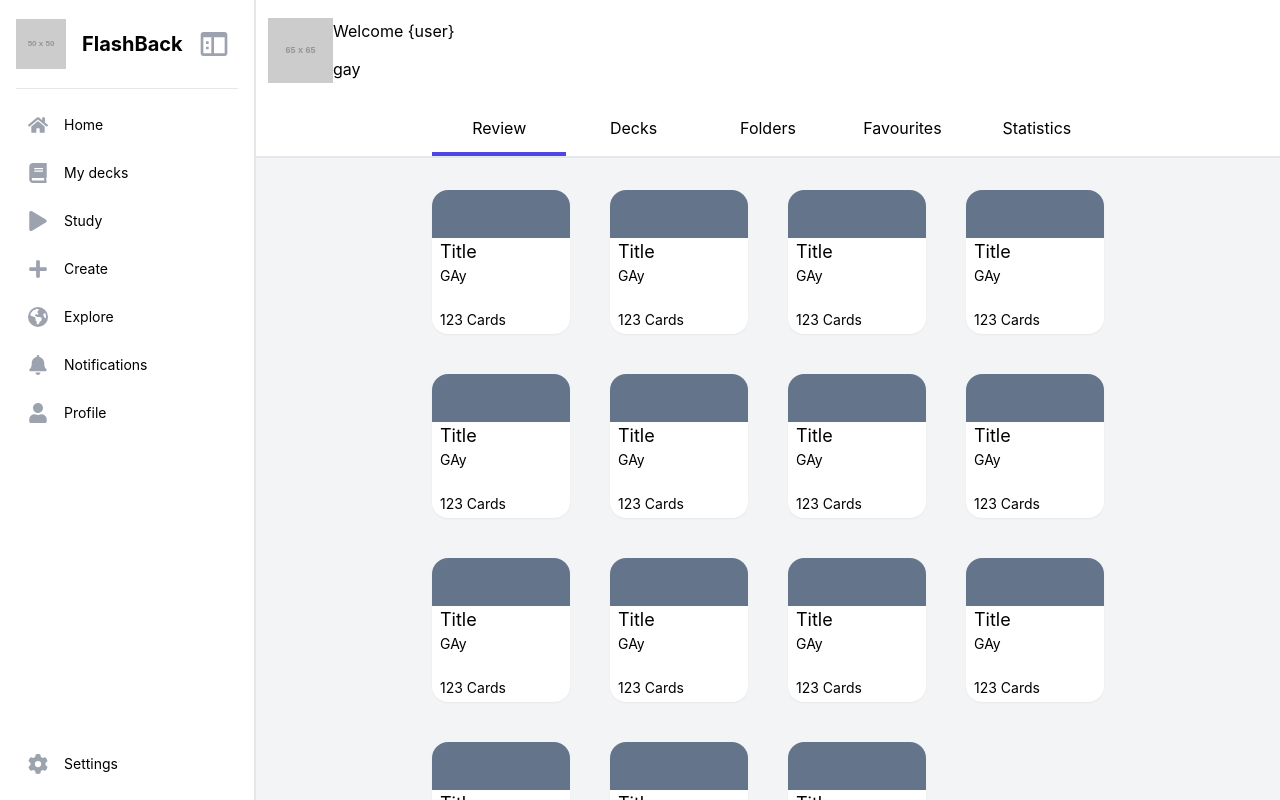
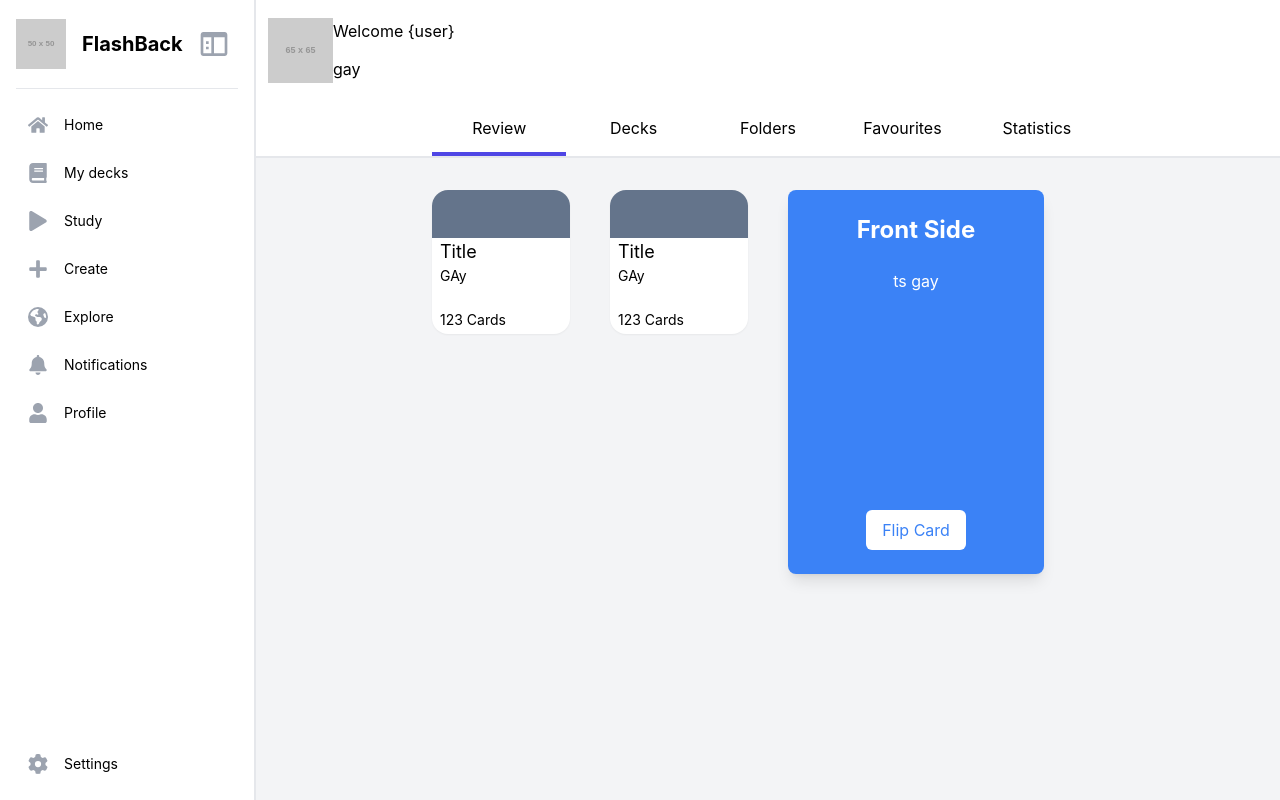
Before and after one commit to exzestential/FlashBack, a React (Create React App) app in the folder client/: page /temp in a window 1280 px wide. Built offline with nearby package versions, Linux system fonts and the light colour scheme.

Commit message:
YOOOOO FLIPPING CARD

```diff
--- /dev/null
+++ b/client/src/component/cards/FlashCard.js
@@ -0,0 +1,52 @@
+import { useState } from "react";
+import "../../styles/component/flashcard/FlashCard.css";
+
+export default function FlipCard() {
+  const [isFlipped, setIsFlipped] = useState(false);
+
+  const handleClick = () => {
+    setIsFlipped(!isFlipped);
+  };
+
+  return (
+    <div className="w-64 h-96 relative perspective-1000">
+      <div
+        className={`relative w-full h-full duration-700 transform-style-preserve-3d ${
+          isFlipped ? "rotate-y-180" : ""
+        }`}
+      >
+        {/* Front of card */}
+        <div className="absolute w-full h-full backface-hidden bg-blue-500 rounded-lg shadow-lg flex flex-col justify-between p-6">
+          <div className="flex flex-col items-center text-center">
+            <h2 className="text-2xl font-bold text-white mb-4">Front Side</h2>
+            <p className="text-white">ts gay</p>
+          </div>
+          <div className="flex justify-center mt-4">
+            <button
+              onClick={handleClick}
+              className="bg-white text-blue-500 px-4 py-2 rounded-md hover:bg-blue-100 transition-colors"
+            >
+              Flip Card
+            </button>
+          </div>
+        </div>
+
+        {/* Back of card */}
+        <div className="absolute w-full h-full backface-hidden bg-red-500 rounded-lg shadow-lg rotate-y-180 flex flex-col justify-between p-6">
+          <div className="flex flex-col items-center text-center">
+            <h2 className="text-2xl font-bold text-white mb-4">Back Side</h2>
+            <p className="text-white">homo</p>
+          </div>
+          <div className="flex justify-center mt-4">
+            <button
+              onClick={handleClick}
+              className="bg-white text-red-500 px-4 py-2 rounded-md hover:bg-red-100 transition-colors"
+            >
+              Flip Back
+            </button>
+          </div>
+        </div>
+      </div>
+    </div>
+  );
+}
--- a/client/src/component/flashcard/FlashCard.js
+++ /dev/null
@@ -1,2 +0,0 @@
-const FlashCard = null;
-export default FlashCard;
--- /dev/null
+++ b/client/src/component/homeTabs/Review.js
@@ -0,0 +1,16 @@
+import React from "react";
+import { DeckCard, FlashCard } from "../cards";
+
+const Review = () => {
+  return (
+    <div className="mx-40">
+      <div class="grid grid-cols-1 my-4 sm:grid-cols-2 md:grid-cols-3 lg:grid-cols-4 110:grid-cols-5 gap-10">
+        <DeckCard />
+        <DeckCard />
+        <FlashCard />
+      </div>
+    </div>
+  );
+};
+
+export default Review;
--- a/client/src/page/Home.js
+++ b/client/src/page/Home.js
@@ -1,7 +1,7 @@
 import React, { useState } from "react";
 
 import { SideNav, Tabs, AnimatedTabPanels } from "../component/global";
-import { DeckCard } from "../component/flashcard";
+import Review from "../component/homeTabs/Review";
 
 const Home = () => {
   const tabs = ["Review", "Decks", "Folders", "Favourites", "Statistics"];
@@ -12,27 +12,7 @@ const Home = () => {
   const panels = [
     {
       key: "Review",
-      content: (
-        <div className="mx-40">
-          <div class="grid grid-cols-1 my-4 sm:grid-cols-2 md:grid-cols-3 lg:grid-cols-4 110:grid-cols-5 gap-10">
-            <DeckCard />
-            <DeckCard />
-            <DeckCard />
-            <DeckCard />
-            <DeckCard />
-            <DeckCard />
-            <DeckCard />
-            <DeckCard />
-            <DeckCard />
-            <DeckCard />
-            <DeckCard />
-            <DeckCard />
-            <DeckCard />
-            <DeckCard />
-            <DeckCard />
-          </div>
-        </div>
-      ),
+      content: <Review />,
     },
     { key: "Decks", content: <div>Decks content…</div> },
     { key: "Folders", content: <div>Folders content…</div> },
--- /dev/null
+++ b/client/src/styles/component/flashcard/FlashCard.css
@@ -0,0 +1,15 @@
+.perspective-1000 {
+  perspective: 1000px;
+}
+
+.transform-style-preserve-3d {
+  transform-style: preserve-3d;
+}
+
+.backface-hidden {
+  backface-visibility: hidden;
+}
+
+.rotate-y-180 {
+  transform: rotateY(180deg);
+}
```
Also changed, not shown: client/src/component/cards/DeckCard.js (renamed from client/src/component/flashcard/DeckCard.js), client/src/component/cards/index.js (renamed from client/src/component/flashcard/index.js), client/src/component/homeTabs/index.js (added).
